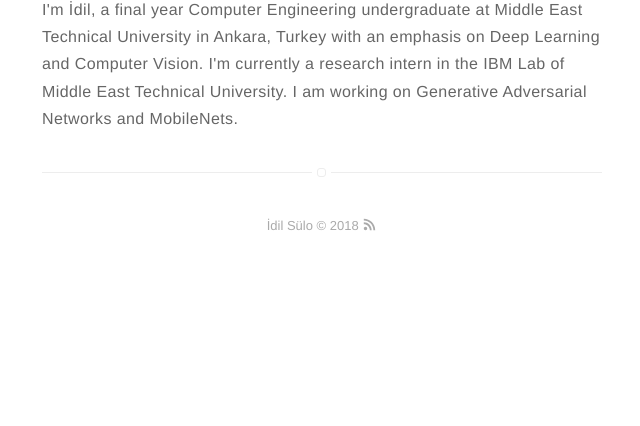
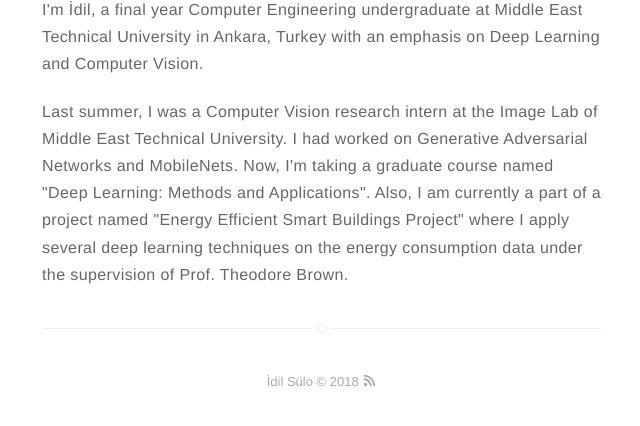
Before and after one commit to idilsulo/idilsulo.github.io, a Jekyll site: the page built from about.md, in a window 1280 px wide, cut to the strip 359-785 px from the top of the page. Shown: the whole strip, without its empty margins (318-958 px from the left). Built offline with Jekyll 4.4.1, drawn with Linux system fonts in a browser that asks for light colours.

Commit message:
Update about.md

```diff
--- a/about.md
+++ b/about.md
@@ -5,5 +5,8 @@ layout: page
 ![Profile Image]({{ site.picture }})
 
 <p>
-I'm İdil, a final year Computer Engineering undergraduate at Middle East Technical University in Ankara, Turkey with an emphasis on Deep Learning and Computer Vision. I'm currently a research intern in the IBM Lab of Middle East Technical University. I am working on Generative Adversarial Networks and MobileNets.
+I'm İdil, a final year Computer Engineering undergraduate at Middle East Technical University in Ankara, Turkey with an emphasis on Deep Learning and Computer Vision.
 </p>
+<p>
+Last summer, I was a Computer Vision research intern at the Image Lab of Middle East Technical University. I had worked on Generative Adversarial Networks and MobileNets. Now, I'm taking a graduate course named "Deep Learning: Methods and Applications". Also, I am currently a part of a project named "Energy Efficient Smart Buildings Project" where I apply several deep learning techniques on the energy consumption data under the supervision of Prof. Theodore Brown.
+</p>
```
